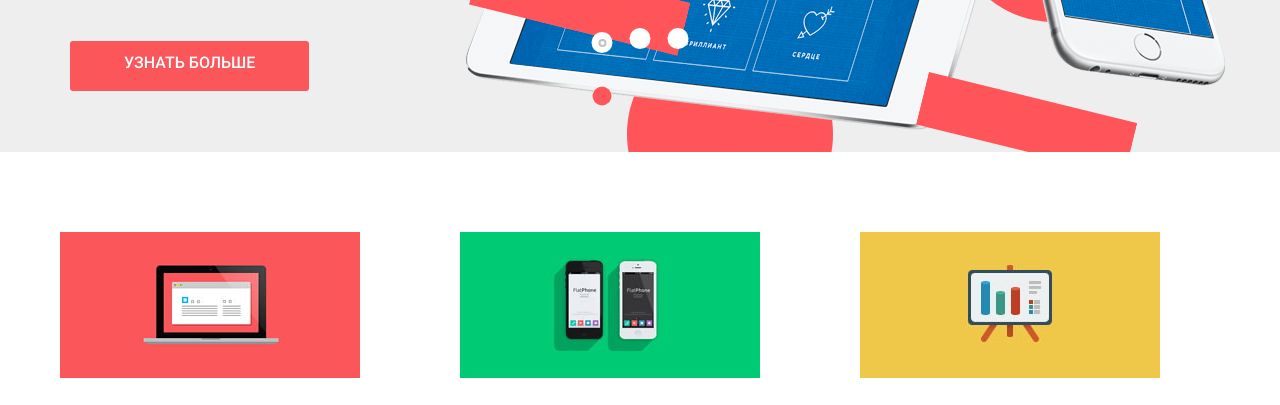
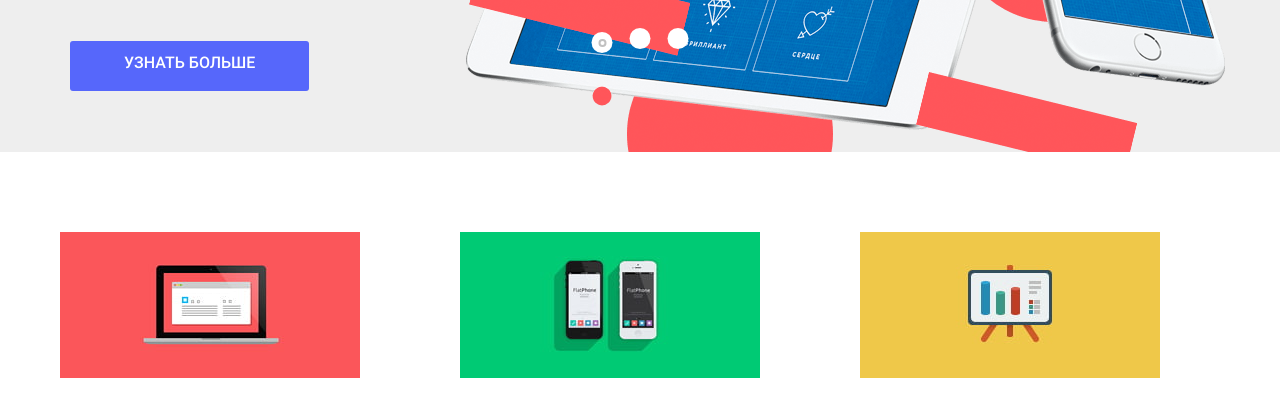
Before and after one commit to spilbr971/nerds, a plain HTML site: page index.html in a window 1280 px wide. Shown: the part 374-779 px from the top of the page. Drawn offline with Linux system fonts and the light colour scheme.

Commit message:
меняет цвет

```diff
--- a/css/style.css
+++ b/css/style.css
@@ -134,7 +134,7 @@ h6 {
     --custom-radio: #B8B8B8;
     --toggle: #ABABAB;
     --basic-control: #C1C1C1;
-    --special: #FB565A;
+    --special: #5667fb;
     --special-btn-hover: #E74246;
     --special-btn-active: #D7373B;
     --special-apps: #00CA74;
--- a/index.html
+++ b/index.html
@@ -4,7 +4,7 @@
 <head>
     <meta charset="UTF-8">
     <title>Студия «Нёрдс»</title>
-    <link rel="stylesheet" href="css/style-min.css">
+    <link rel="stylesheet" href="css/style.css">
 </head>
 
 <body>
```
Also changed, not shown: catalog.html (+1 -1 lines).
